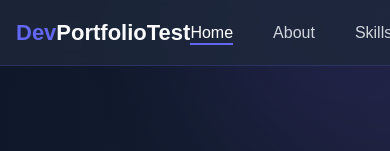
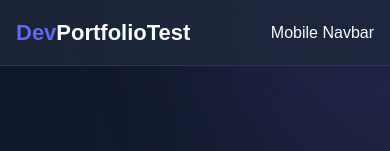
Before and after one commit to Braulin96/braulin-portfolio, a React (Vite) app: page / in a window 390 px wide. Shown: the top 151 px of the page. Built offline with nearby package versions, Linux system fonts and the light colour scheme.

Commit message:
created navbar component

```diff
--- a/package.json
+++ b/package.json
@@ -16,6 +16,7 @@
     "jest-environment-jsdom": "^30.0.5",
     "react": "^19.1.0",
     "react-dom": "^19.1.0",
+    "react-responsive": "^10.0.1",
     "tailwindcss": "^4.1.11"
   },
   "devDependencies": {
--- /dev/null
+++ b/src/components/MobileNavbar/MobileNavbar.styles.scss
@@ -0,0 +1,3 @@
+.MobileNavbar {
+
+}
--- /dev/null
+++ b/src/components/MobileNavbar/MobileNavbar.tsx
@@ -0,0 +1,20 @@
+import "./MobileNavbar.styles.scss";
+
+const MobileNavbar = () => {
+  return (
+    <div data-testid="MobileNavbar" className="MobileNavbar">
+      <nav
+        data-testid="DesktopNavbar"
+        className="fixed DesktopNavbar w-full z-50 bg-slate-800/80 backdrop-blur-sm py-4 border-b border-indigo-500/20">
+        <div className="container mx-auto px-4 flex justify-between items-center">
+          <div className="text-[22px] font-bold">
+            <span className="primary-blue">Dev</span>PortfolioTest
+          </div>
+          <div>Mobile Navbar</div>
+        </div>
+      </nav>
+    </div>
+  );
+};
+
+export default MobileNavbar;
--- /dev/null
+++ b/src/components/Navbar/Navbar.styles.scss
@@ -0,0 +1,3 @@
+.Navbar {
+
+}
--- /dev/null
+++ b/src/components/Navbar/Navbar.tsx
@@ -0,0 +1,18 @@
+import { useMediaQuery } from "react-responsive";
+
+import DesktopNavbar from "components/DesktopNavbar/DesktopNavbar";
+import MobileNavbar from "components/MobileNavbar/MobileNavbar";
+
+import "./Navbar.styles.scss";
+
+const Navbar = () => {
+  const isMobile = useMediaQuery({ query: "(max-width: 768px)" });
+
+  return (
+    <div data-testid="Navbar" className="Navbar">
+      {isMobile ? <MobileNavbar /> : <DesktopNavbar />}
+    </div>
+  );
+};
+
+export default Navbar;
--- a/src/components/PortfolioTest/PortfolioTest.tsx
+++ b/src/components/PortfolioTest/PortfolioTest.tsx
@@ -1,6 +1,7 @@
 import React, { useState, useEffect } from "react";
 
 import DesktopNavbar from "components/DesktopNavbar/DesktopNavbar";
+import Navbar from "components/Navbar/Navbar";
 
 import { NAV_LINK_DATA } from "constants/NavLinkData";
 
@@ -118,7 +119,7 @@ const PortfolioTest = () => {
       <div className="fixed top-0 right-0 w-96 h-96 bg-gradient-to-br from-indigo-500/10 to-purple-600/10 rounded-full blur-3xl -translate-y-48 translate-x-48 z-0"></div>
       <div className="fixed bottom-0 left-0 w-96 h-96 bg-gradient-to-br from-indigo-500/10 to-purple-600/10 rounded-full blur-3xl translate-y-48 -translate-x-48 z-0"></div>
 
-      <DesktopNavbar />
+      <Navbar />
 
       {/* Hero Section */}
       <section
```
Also changed, not shown: 2 other files (tests, documents, lock files or other folders).
